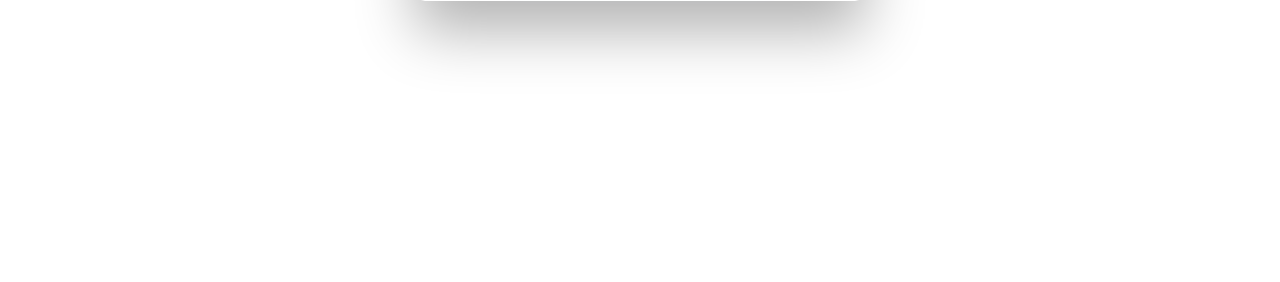
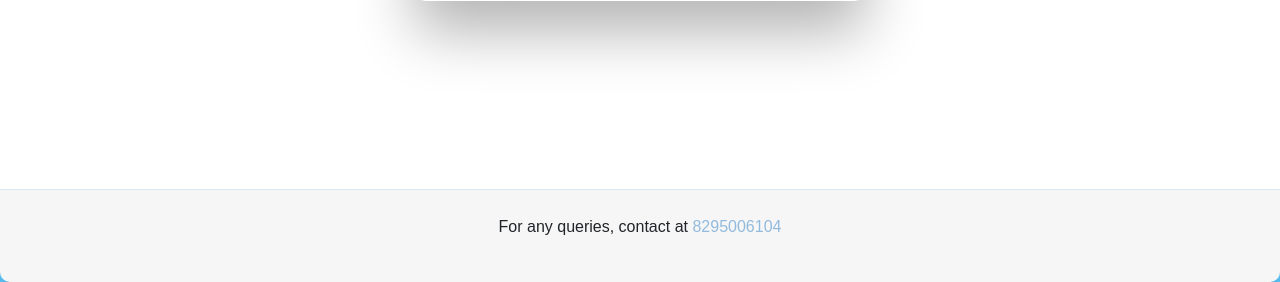
Before and after one commit to naveenkrnl/jmit-results, a Django app: page / in a window 1280 px wide. Shown: the part 611-893 px from the top of the page. Before the commit the page ends 670 px from the top, so only its background shows below. Run offline with Django 3.2, Linux system fonts and the light colour scheme; some libraries are stand-ins or nearby versions.

Commit message:
Updated data

```diff
--- a/result/templates/home.html
+++ b/result/templates/home.html
@@ -33,5 +33,8 @@
       </form>
     </div>
   </div>
+  <div id="formFooter">
+    <p>For any queries, contact at <a href='tel:829-500-6104'class="underlineHover">8295006104</a></p>
+  </div>
 
 {% endblock %}
--- a/result/templates/result.html
+++ b/result/templates/result.html
@@ -35,7 +35,7 @@
 				</div>
 
 				<div class="col-md-5">
-                        <h2 class='mb-4' style="font-family: Cabin Sketch;
+                    <h2 class='mb-4' style="font-family: Cabin Sketch;
                         font-weight: 400;">Result:</h2>
                     <p style="margin: 0 0 8px 0;
                     border-bottom: solid 2px #eee;"><strong>Marks Obtained</strong></p>
@@ -47,6 +47,10 @@
                     <p style="margin: 0 0 8px 0;
                     border-bottom: solid 2px #eee;"><strong>Position</strong></p>
                     <p>{{ user.position}}</p>
+                    <ul>
+                        <li>Result ceremony will be held in JMIT Campus on 24<sup>th</sup> April 2019.</li>
+                        <li>Kindly Bring your Original Documents(12th Roll Number, 10th Mark-sheet, School ID Card, Any other Identity Proof such as Aadhaar Card) to verify your identity at the time of prize distribution</li>
+                    </ul>
                     {% endif %}
                 </div>
             </div>
```
